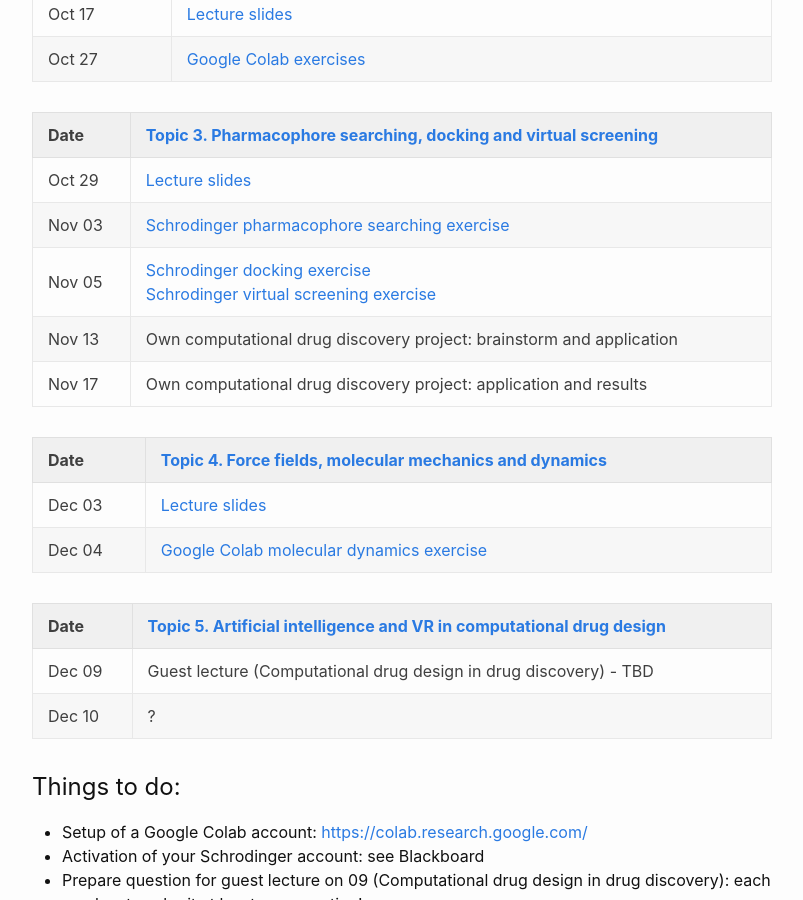
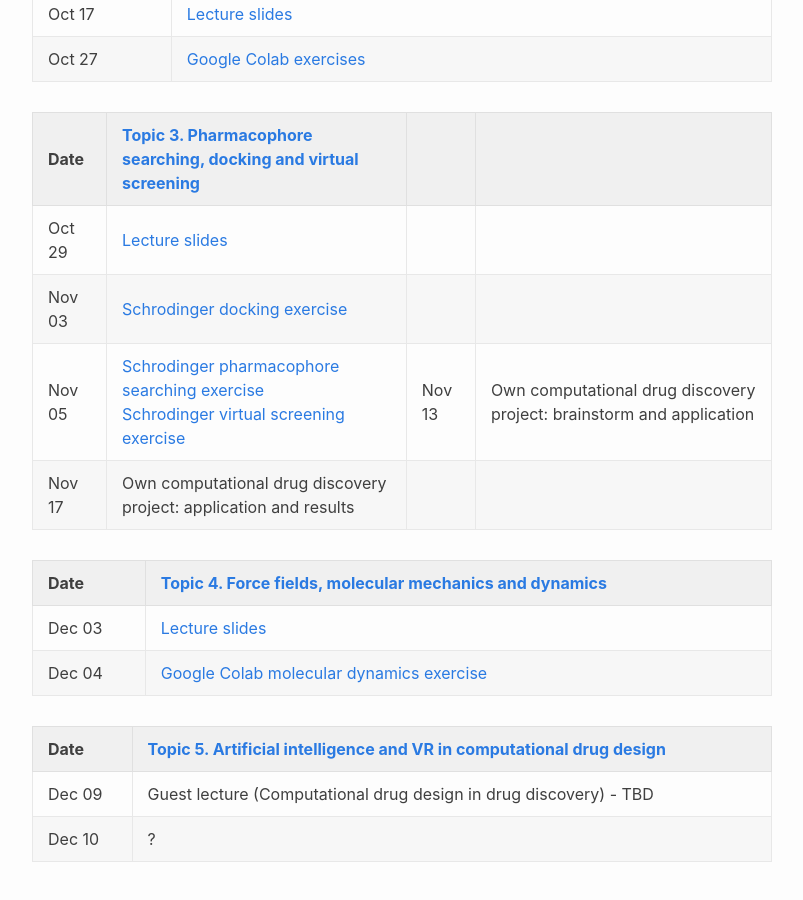
Before and after one commit to UAMCAntwerpen/2040FBDBIC, a Jekyll site: the page built from Planning.md, in a window 1280 px wide and 900 px high, scrolled down 375 px. Shown: the whole window, without its empty margins (238-1041 px from the left). Built offline with Jekyll 4.4.1, drawn with Linux system fonts in a browser that asks for light colours.

Commit message:
Updated manuals

```diff
--- a/Planning.md
+++ b/Planning.md
@@ -20,9 +20,8 @@
 | Date   | [Topic 3. Pharmacophore searching, docking and virtual screening](Topic_03.md) |
 |:-------|:--------------------------------------------------------------------------------|
 | Oct 29 | <a href="Topic_03/Slides_03.pdf" download>Lecture slides</a> |
-| Nov 03 | <a href="Topic_03/Pharmacophore_Searching.pdf" download>Schrodinger pharmacophore searching exercise</a> |
-| Nov 05 | <a href="Topic_03/gb-docking-ls.pdf" download>Schrodinger docking exercise</a><br><a href="Topic_03/bc-sbvs-ls.pdf" download>Schrodinger virtual screening exercise</a> |
-| Nov 13 | Own computational drug discovery project: brainstorm and application |
+| Nov 03 | <a href="Topic_03/gb-docking-ls.pdf" download>Schrodinger docking exercise</a> |
+| Nov 05 | <a href="Topic_03/Pharmacophore_Searching.pdf" download>Schrodinger pharmacophore searching exercise</a><br><a href="Topic_03/bc-sbvs-ls.pdf" download>Schrodinger virtual screening exercise</a> | Nov 13 | Own computational drug discovery project: brainstorm and application |
 | Nov 17 | Own computational drug discovery project: application and results |
 
 
```
Also changed, not shown: Topic_03.md (+1 -1 lines).
